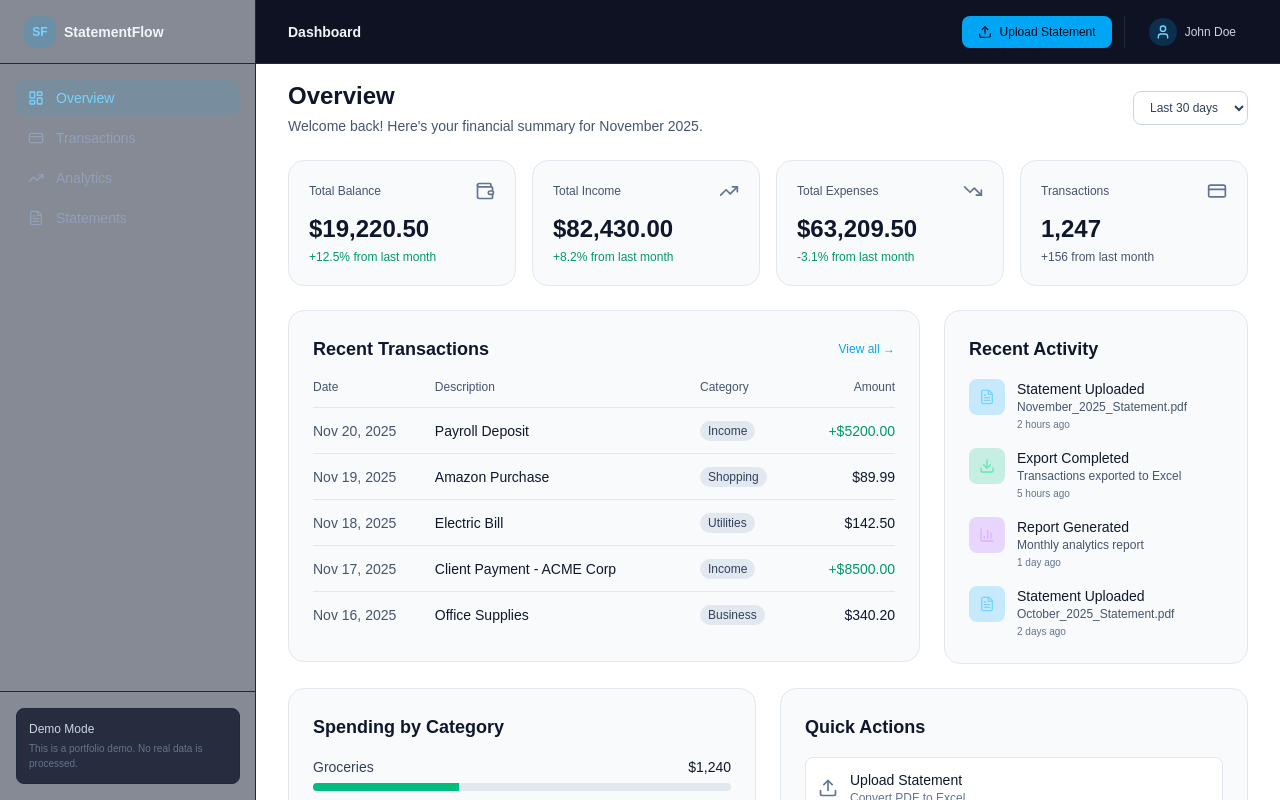
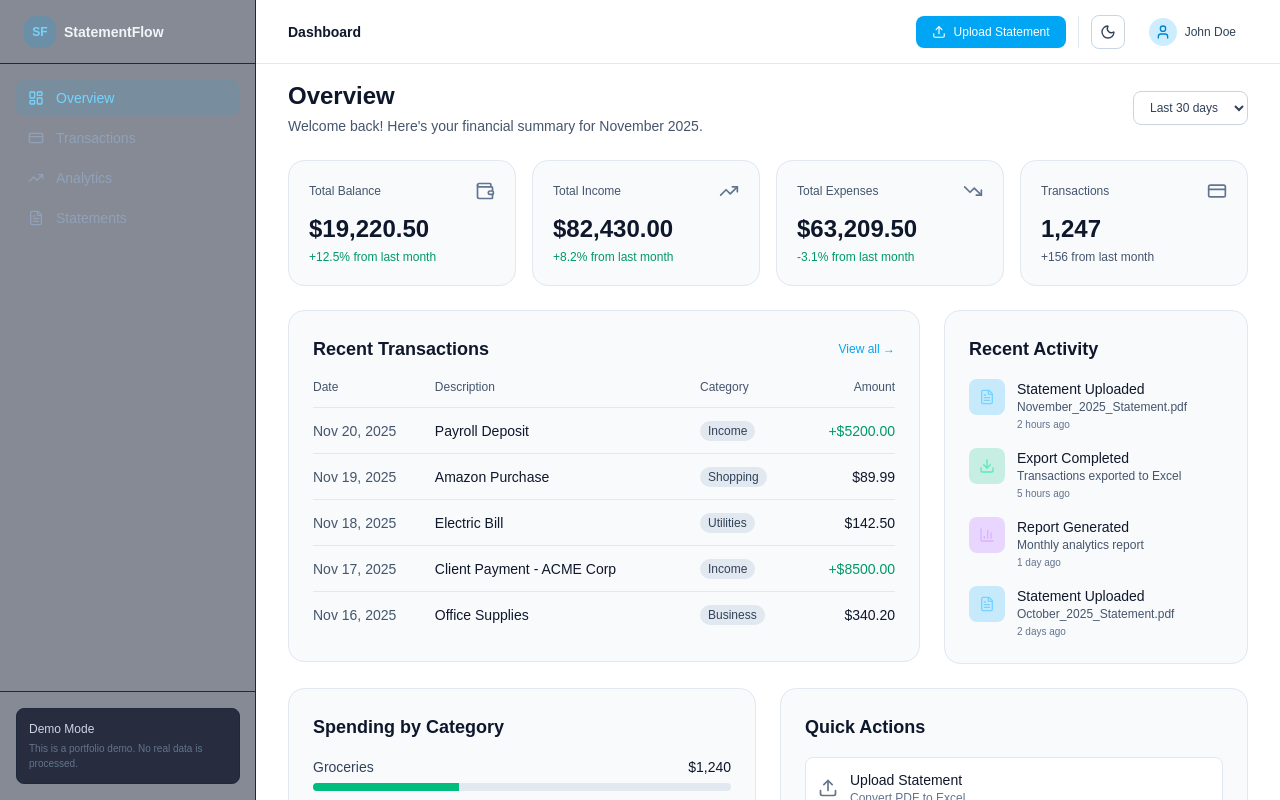
Before and after one commit to TheHakan/bank-statement-ui, a Next.js app: page /dashboard in a window 1280 px wide. Shown: the top 800 px of the page. Built offline with nearby package versions, Linux system fonts and the light colour scheme.

Commit message:
Enhance DashboardHeader styles for improved visibility and consistency in light and dark themes

```diff
--- a/src/components/layout/dashboard-header.tsx
+++ b/src/components/layout/dashboard-header.tsx
@@ -1,28 +1,31 @@
 "use client";
 
 import { Menu, Upload, User } from "lucide-react";
+import { ThemeToggle } from "@/components/theme-toggle";
 
 export default function DashboardHeader() {
   return (
-    <header className="sticky top-0 z-10 flex h-16 items-center justify-between border-b border-slate-800 bg-slate-950/95 px-4 backdrop-blur sm:px-6 lg:px-8">
+    <header className="sticky top-0 z-10 flex h-16 items-center justify-between border-b border-slate-200 dark:border-slate-800 bg-white/95 dark:bg-slate-950/95 px-4 backdrop-blur sm:px-6 lg:px-8">
       <div className="flex items-center gap-4">
-        <button className="rounded-lg p-2 text-slate-400 hover:bg-slate-800 lg:hidden">
+        <button className="rounded-lg p-2 text-slate-600 dark:text-slate-400 hover:bg-slate-100 dark:hover:bg-slate-800 lg:hidden">
           <Menu className="h-5 w-5" />
         </button>
-        <h1 className="text-sm font-semibold text-slate-100">Dashboard</h1>
+        <h1 className="text-sm font-semibold text-slate-900 dark:text-slate-100">Dashboard</h1>
       </div>
 
       <div className="flex items-center gap-3">
-        <button className="flex items-center gap-2 rounded-lg bg-sky-500 px-4 py-2 text-xs font-medium text-slate-950 hover:bg-sky-400">
+        <button className="flex items-center gap-2 rounded-lg bg-sky-500 px-4 py-2 text-xs font-medium text-white hover:bg-sky-400">
           <Upload className="h-3.5 w-3.5" />
           Upload Statement
         </button>
 
-        <div className="h-8 w-px bg-slate-800" />
+        <div className="h-8 w-px bg-slate-200 dark:bg-slate-800" />
 
-        <button className="flex items-center gap-2 rounded-lg px-3 py-2 text-sm text-slate-300 hover:bg-slate-800">
+        <ThemeToggle />
+
+        <button className="flex items-center gap-2 rounded-lg px-3 py-2 text-sm text-slate-700 dark:text-slate-300 hover:bg-slate-100 dark:hover:bg-slate-800">
           <div className="flex h-7 w-7 items-center justify-center rounded-full bg-sky-500/20">
-            <User className="h-4 w-4 text-sky-300" />
+            <User className="h-4 w-4 text-sky-600 dark:text-sky-300" />
           </div>
           <span className="hidden sm:inline text-xs">John Doe</span>
         </button>
```
